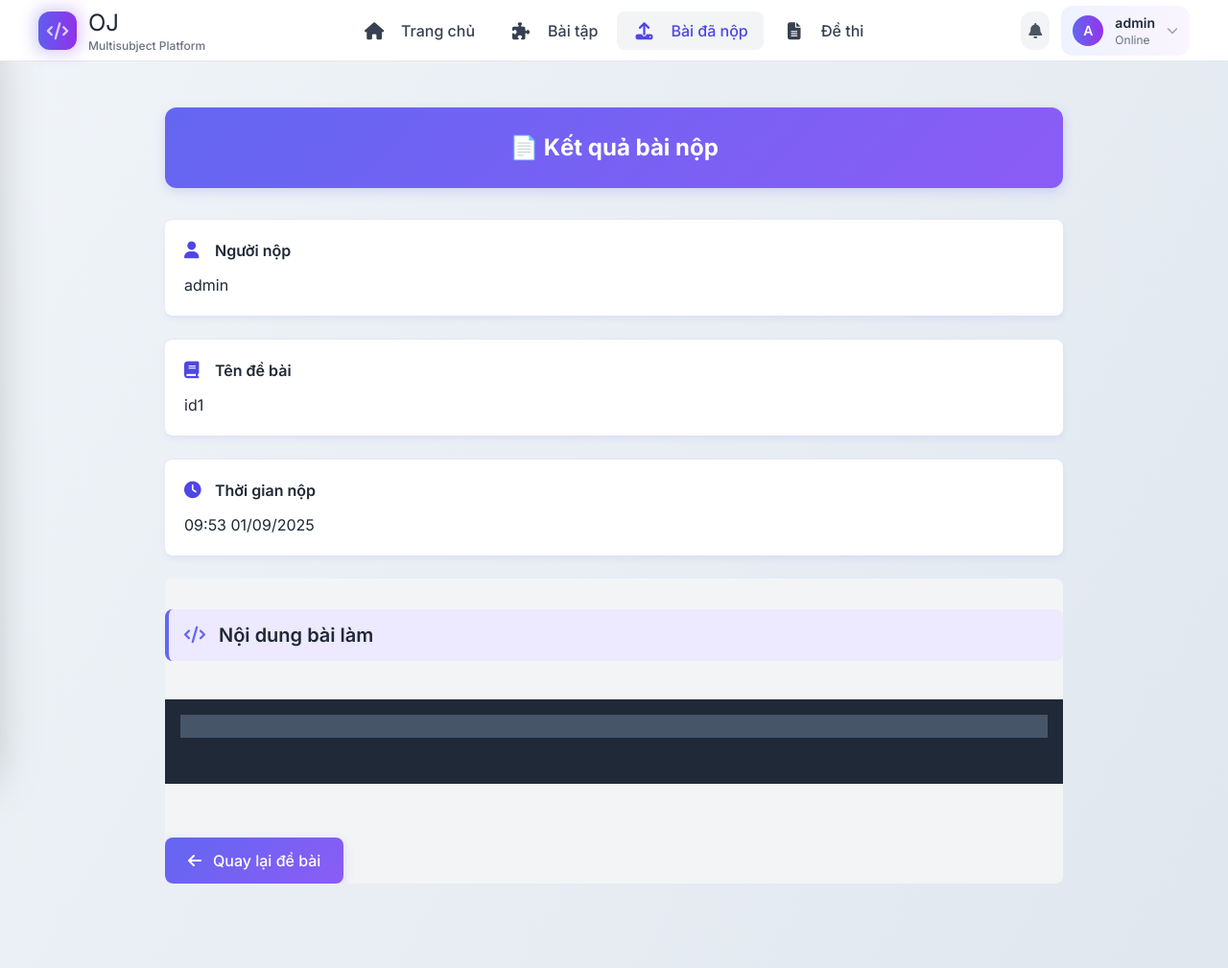
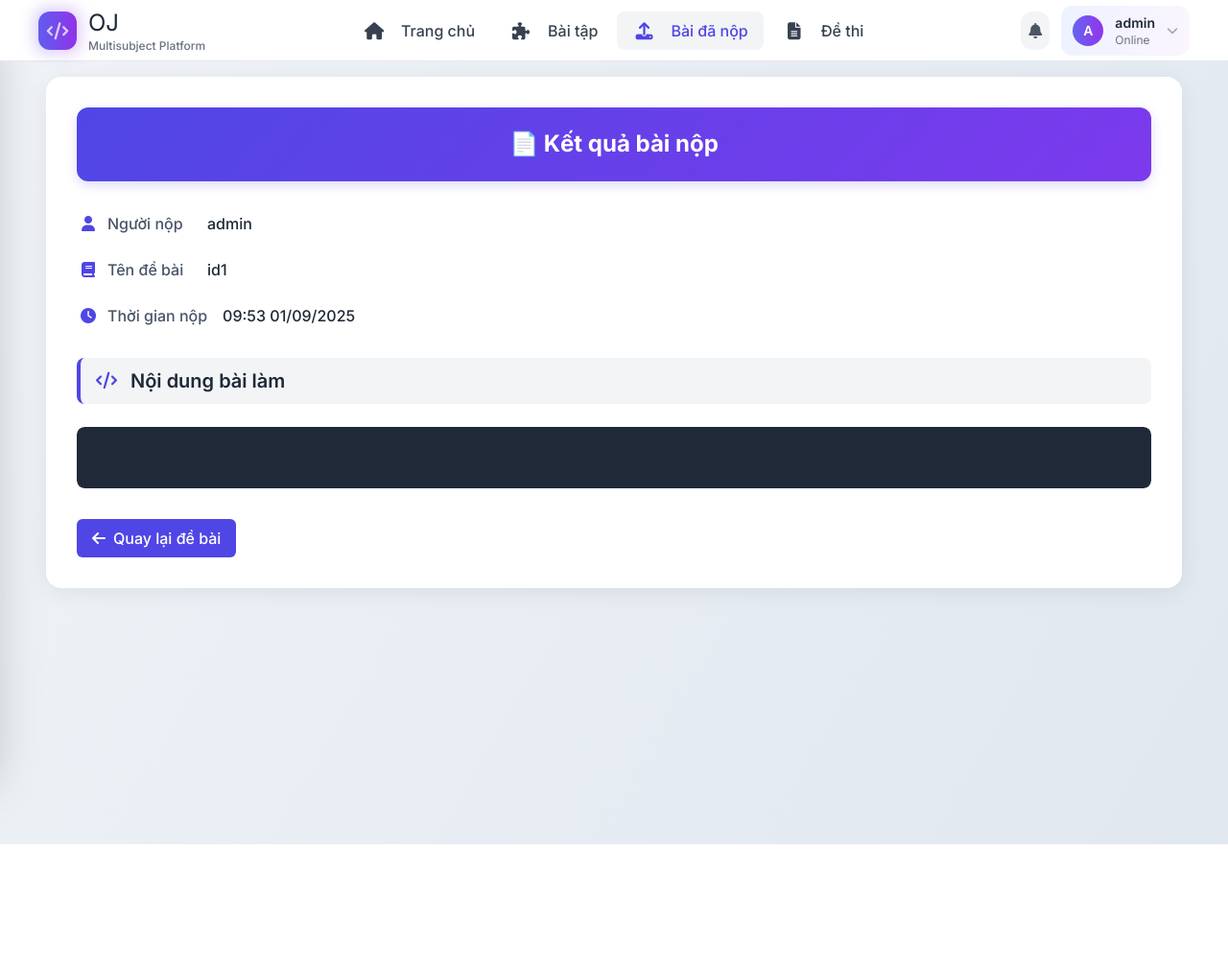
Before and after one commit to kurid3v/khkt, a Django app: page /submissions/result/1/ in a window 1280 px wide. Shown: the whole page at 96% size. After the commit the page ends 880 px from the top, so only its background shows below. Run offline with Django 3.2, Linux system fonts and the light colour scheme; a user stored in the database is signed in; data comes from the database, SQL or seed files in the repository; both versions use the stored data as it was after the commit; some libraries are stand-ins or nearby versions.

Commit message:
template

```diff
--- a/templates/submissions/result.html
+++ b/templates/submissions/result.html
@@ -1,308 +1,96 @@
 {% extends "base.html" %}
+
 {% block title %}Kết quả bài nộp{% endblock %}
 
 {% block content %}
-<style>
-  .result-container {
-    max-width: 1000px;
-    margin: 0 auto;
-    padding: 2rem;
-  }
+<div class="content">
+  <div class="container">
+    <h1 style="text-align: center; background: linear-gradient(135deg, var(--primary-color), #7c3aed); color: white; padding: 1.5rem; border-radius: 0.75rem; margin-bottom: 2rem; box-shadow: 0 4px 12px rgba(79, 70, 229, 0.2); font-weight: 700; font-size: 1.5rem;">
+      📄 Kết quả bài nộp
+    </h1>
 
-  :root {
-    --gradient-start: #6366f1;
-    --gradient-end: #8b5cf6;
-    -    <div class="code-container" aria-label="Nội dung mã nguồn bài làm">
-      <pre><code class="code-content">{{ submission.code }}</code></pre>
-      <div class="code-actions">
-        <button class="copy-btn" type="button" aria-label="Sao chép mã nguồn" onclick="copyCode()">
-          <i class="fas fa-copy"></i>
-          <span>Copy</span>
-        </button>
+    <section class="submission-info" aria-label="Thông tin bài nộp">
+      <div class="info-group">
+        <div class="info-label">
+          <i class="fas fa-user"></i>
+          Người nộp
         </div>
-    </div>818cf8;
-    --hover-color: #4f46e5;
-    --accent-light: #ede9fe;
-  }
-
-  .header-gradient {
-    text-align: center;
-    border-radius: 0.75rem;
-    font-weight: 700;
-    font-size: 1.5rem;
-    padding: 1.5rem;
-    background: linear-gradient(135deg, var(--gradient-start), var(--gradient-end));
-    color: white;
-    margin-bottom: 2rem;
-    box-shadow: 0 4px 12px rgba(99, 102, 241, 0.2);
-  }
-
-  .info-section {
-    display: flex;
-    flex-direction: column;
-    gap: 1.5rem;
-  }
-
-  .info-card {
-    background: white;
-    padding: 1.25rem;
-    border-radius: 0.5rem;
-    box-shadow: 0 4px 6px -1px rgba(99, 102, 241, 0.1);
-    border-left: 4px solid var(--card-border);
-    border-top: 1px solid #e5e7eb;
-  }
-
-  .info-card strong {
-    display: flex;
-    align-items: center;
-    gap: 0.5rem;
-    color: var(--dark-color);
-    font-weight: 600;
-    margin-bottom: 0.75rem;
-    font-size: 1rem;
-  }
-
-  .info-card strong i {
-    color: var(--primary-color);
-    font-size: 1.1rem;
-    width: 1.5rem;
-  }
-
-  .score-card {
-    background: linear-gradient(135deg, var(--gradient-start), var(--gradient-end));
-    color: white;
-    border-left-color: var(--gradient-end);
-  }
-
-  .score-card strong i {
-    color: rgba(255, 255, 255, 0.9);
-  }
-
-  .score-card strong {
-    color: rgba(255, 255, 255, 0.95);
-  }
-
-  .score {
-    font-size: 1.25rem;
-    font-weight: 600;
-  }
-
-  .code-section {
-    display: flex;
-    flex-direction: column;
-    gap: 1.5rem;
-  }
-
-  pre {
-    position: relative;
-    padding: 1.5rem;
-    margin: 0;
-    overflow-x: auto;
-    font-family: 'Fira Code', 'JetBrains Mono', monospace;
-    font-size: 0.95rem;
-    line-height: 1.6;
-    color: var(--dark-color);
-    background: var(--accent-light);
-    white-space: pre-wrap;
-    border-radius: 0.5rem;
-  }
-
-  .code-actions {
-    position: absolute;
-    top: 0.75rem;
-    right: 0.75rem;
-    z-index: 10;
-  }
-
-  .copy-btn {
-    background: var(--gradient-start);
-    border: none;
-    color: white;
-    padding: 0.5rem 1rem;
-    border-radius: 0.375rem;
-    font-size: 0.85rem;
-    font-weight: 500;
-    cursor: pointer;
-    display: flex;
-    align-items: center;
-    gap: 0.5rem;
-    box-shadow: 0 2px 4px rgba(99, 102, 241, 0.2);
-  }
-
-  .copy-btn:hover {
-    background: var(--hover-color);
-  }
-
-  .feedback-panel {
-    background: #f8f7ff;
-    border-radius: 0.5rem;
-    padding: 1.25rem;
-    border-left: 4px solid var(--gradient-end);
-    color: var(--dark-color);
-    box-shadow: 0 4px 6px -1px rgba(99, 102, 241, 0.1);
-  }
-
-  .section-divider {
-    display: flex;
-    align-items: center;
-    gap: 0.75rem;
-    font-weight: 600;
-    font-size: 1.25rem;
-    color: var(--dark-color);
-    margin: 2rem 0 1rem;
-    padding: 0.75rem 1rem;
-    background: var(--accent-light);
-    border-radius: 0.5rem;
-    border-left: 4px solid var(--gradient-start);
-  }
-
-  .section-divider i {
-    color: var(--gradient-start);
-    font-size: 1.1rem;
-    width: 1.5rem;
-  }
-
-  .section-divider.feedback {
-    border-left-color: var(--gradient-end);
-    background: #f5f3ff;
-  }
-
-  .section-divider.feedback i {
-    color: var(--gradient-end);
-  }
-
-  .action-buttons {
-    display: flex;
-    gap: 1rem;
-    margin-top: 2rem;
-  }
-
-  .btn-return {
-    display: inline-flex;
-    align-items: center;
-    gap: 0.75rem;
-    padding: 0.75rem 1.5rem;
-    background: linear-gradient(135deg, var(--gradient-start), var(--gradient-end));
-    color: white;
-    border-radius: 0.5rem;
-    text-decoration: none;
-    font-weight: 500;
-    box-shadow: 0 4px 12px rgba(99, 102, 241, 0.2);
-    transition: all 0.3s ease;
-  }
-
-  .btn-return:hover {
-    background: linear-gradient(135deg, var(--hover-color), var(--gradient-start));
-    box-shadow: 0 6px 16px rgba(99, 102, 241, 0.3);
-  }
-
-  @media (max-width: 768px) {
-    .result-container {
-      display: flex;
-      flex-direction: column;
-      padding: 1.5rem 1.5rem;
-      gap: 1.5rem;
-    }
-
-    .header-gradient {
-      border-radius: 1.25rem 1.25rem 0 0;
-      font-size: 1.5rem;
-      padding: 1.5rem 1.5rem;
-    }
-
-    .info-section, .code-section {
-      width: 100%;
-    }
-
-    .info-card {
-      padding: 1.25rem 1.5rem;
-    }
-
-    .feedback-panel {
-      padding: 1.25rem 1.5rem;
-    }
-
-    .btn-primary {
-      width: 100%;
-      padding: 1rem 0;
-      font-size: 1.1rem;
-    }
-  }
-</style>
-
-<div class="result-container" role="main" aria-label="Kết quả bài nộp">
-  <div class="header-gradient" aria-level="1" role="heading">
-    📄 Kết quả bài nộp
+        <div class="info-value">{{ submission.user.username }}</div>
       </div>
 
-  <section class="info-section" aria-label="Thông tin bài nộp">
-    <div class="info-card" aria-label="Người nộp bài">
-      <strong><i class="fas fa-user"></i> Người nộp</strong>
-      <div>{{ submission.user.username }}</div>
+      <div class="info-group">
+        <div class="info-label">
+          <i class="fas fa-book"></i>
+          Tên đề bài
+        </div>
+        <div class="info-value">{{ submission.problem.title }}</div>
       </div>
 
-    <div class="info-card" aria-label="Tên đề bài">
-      <strong><i class="fas fa-book"></i> Tên đề bài</strong>
-      <div>{{ submission.problem.title }}</div>
+      <div class="info-group">
+        <div class="info-label">
+          <i class="fas fa-clock"></i>
+          Thời gian nộp
         </div>
-
-    <div class="info-card" aria-label="Thời gian nộp bài">
-      <strong><i class="fas fa-clock"></i> Thời gian nộp</strong>
-      <div>{{ submission.submitted_at|date:"H:i d/m/Y" }}</div>
+        <div class="info-value">{{ submission.submitted_at|date:"H:i d/m/Y" }}</div>
       </div>
 
       {% if submission.result %}
-    <div class="info-card" aria-label="Kết quả chấm AI">
-      <strong><i class="fas fa-robot"></i> Kết quả chấm (AI)</strong>
-      <div>{{ submission.result }}</div>
+      <div class="info-group">
+        <div class="info-label">
+          <i class="fas fa-robot"></i>
+          Kết quả chấm (AI)
+        </div>
+        <div class="info-value">
+          <span class="status-badge status-{% if 'Accepted' in submission.result %}accepted{% elif 'Wrong' in submission.result %}wrong{% else %}pending{% endif %}">
+            {{ submission.result }}
+          </span>
+        </div>
       </div>
       {% endif %}
 
       {% if submission.score %}
-    <div class="info-card score-card" aria-label="Điểm số">
-      <strong><i class="fas fa-chart-bar"></i> Điểm số</strong>
-      <div class="score">{{ submission.score }}/10</div>
+      <div class="info-group">
+        <div class="info-label">
+          <i class="fas fa-chart-bar"></i>
+          Điểm số
+        </div>
+        <div class="info-value score">{{ submission.score }}/10</div>
       </div>
       {% endif %}
     </section>
 
-  <section class="code-section" aria-label="Nội dung bài làm và nhận xét">
-    <div class="section-divider code">
-      <i class="fas fa-code"></i>
+    <section aria-label="Nội dung bài làm và nhận xét">
+      <h2 style="font-size: 1.25rem; font-weight: 600; color: var(--dark-color); margin: 2rem 0 1rem; padding: 0.75rem 1rem; background: var(--light-color); border-radius: 0.5rem; border-left: 4px solid var(--primary-color); display: flex; align-items: center; gap: 0.75rem;">
+        <i class="fas fa-code" style="color: var(--primary-color); font-size: 1.1rem; width: 1.5rem;"></i>
         Nội dung bài làm
+      </h2>
+
+      <div class="code-section">
+        <div class="code-wrapper" style="overflow: hidden; background: #1f2937; padding: 1rem; border-radius: 0.5rem; max-width: 100%; box-sizing: border-box;">
+          <pre style="margin: 0; white-space: pre-wrap; word-wrap: break-word; overflow-wrap: break-word; word-break: break-word; overflow: hidden; background: transparent; color: #e5e7eb; font-family: 'Fira Code', 'JetBrains Mono', monospace; font-size: 0.875rem; line-height: 1.7;"><code class="code-content" style="display: block; white-space: pre-wrap; word-wrap: break-word; overflow-wrap: break-word; word-break: break-word;">{{ submission.code }}</code></pre>
         </div>
-    <div class="code-wrapper" aria-label="Nội dung mã nguồn bài làm">
-      <div class="code-header">
-        <div class="code-title">
-        </div>
-        <div class="code-actions">
-          <button class="copy-btn" type="button" aria-label="Sao chép mã nguồn" onclick="copyCode()">
-            <i class="fas fa-copy"></i>
-            <span>Copy</span>
-          </button>
-        </div>
-      </div>
-      <pre><code class="code-content">{{ submission.code }}</code></pre>
       </div>
 
       {% if submission.comment %}
-    <div class="section-divider feedback">
-      <i class="fas fa-comment-alt"></i>
+      <h2 style="font-size: 1.25rem; font-weight: 600; color: var(--dark-color); margin: 2rem 0 1rem; padding: 0.75rem 1rem; background: #f5f3ff; border-radius: 0.5rem; border-left: 4px solid #8B5CF6; display: flex; align-items: center; gap: 0.75rem;">
+        <i class="fas fa-comment-alt" style="color: #8B5CF6; font-size: 1.1rem; width: 1.5rem;"></i>
         Nhận xét của AI
+      </h2>
+      <div class="card" style="background: #f8f7ff; border-left: 4px solid #8B5CF6; box-shadow: 0 4px 6px -1px rgba(139, 92, 246, 0.1); border-radius: 0.5rem; overflow: hidden;">
+        <div class="card-body">
+          {{ submission.comment|linebreaks }}
         </div>
-
-    <div class="feedback-panel" aria-label="Nhận xét của AI">
-      {{ submission.comment|linebreaks }}
       </div>
       {% endif %}
 
-    <div class="action-buttons">
-      <a href="{% url 'problem_detail' submission.problem.id %}" class="btn-return">
+      <div class="action-buttons" style="display: flex; gap: 1rem; margin-top: 2rem; justify-content: flex-start;">
+        <a href="{% url 'problem_detail' submission.problem.id %}" class="btn btn-primary">
           <i class="fas fa-arrow-left"></i>
           <span>Quay lại đề bài</span>
         </a>
       </div>
     </section>
+  </div>
 </div>
 
 <script>
@@ -310,47 +98,57 @@ document.addEventListener('DOMContentLoaded', function() {
   const copyBtn = document.querySelector('.copy-btn');
   if (copyBtn) {
     copyBtn.addEventListener('click', function() {
-            const code = document.querySelector('.code-content').textContent;
+      const codeElement = document.querySelector('.code-content');
+      const code = codeElement.textContent;
       navigator.clipboard.writeText(code).then(() => {
         const icon = this.querySelector('i');
         const text = this.querySelector('span');
-
         icon.classList.remove('fa-copy');
         icon.classList.add('fa-check');
         text.textContent = 'Copied!';
-                this.style.background = 'rgba(16, 185, 129, 0.2)';
+        this.style.background = 'rgba(5, 150, 105, 0.2)';
         this.style.color = '#059669';
-
         setTimeout(() => {
           icon.classList.remove('fa-check');
           icon.classList.add('fa-copy');
           text.textContent = 'Copy';
-                    this.style.background = 'rgba(255, 255, 255, 0.1)';
-                    this.style.color = '#d4d4d4';
+          this.style.background = '';
+          this.style.color = '';
         }, 2000);
+      }).catch(err => {
+        console.error('Lỗi khi copy:', err);
       });
     });
   }
 });
-</script>
 
-<script>
 function copyCode() {
-    const codeElement = document.querySelector('pre');
+  const codeElement = document.querySelector('.code-content');
+  if (codeElement) {
     const code = codeElement.textContent;
-
     navigator.clipboard.writeText(code).then(() => {
       const btn = document.querySelector('.copy-btn');
-      btn.innerHTML = '<span>✓</span><span>Copied!</span>';
-      btn.style.background = 'rgba(16, 185, 129, 0.8)';
-
+      if (btn) {
+        const icon = btn.querySelector('i');
+        const text = btn.querySelector('span');
+        icon.classList.remove('fa-copy');
+        icon.classList.add('fa-check');
+        text.textContent = 'Copied!';
+        btn.style.background = 'rgba(5, 150, 105, 0.2)';
+        btn.style.color = '#059669';
         setTimeout(() => {
-        btn.innerHTML = '<span>📋</span><span>Copy</span>';
-        btn.style.background = 'rgba(255, 255, 255, 0.1)';
+          icon.classList.remove('fa-check');
+          icon.classList.add('fa-copy');
+          text.textContent = 'Copy';
+          btn.style.background = '';
+          btn.style.color = '';
         }, 2000);
+      }
     }).catch(err => {
       console.error('Lỗi khi copy:', err);
     });
   }
+}
 </script>
+
 {% endblock %}
```
Also changed, not shown: db.sqlite3. Lines whose indentation alone changed are shown as unchanged.
